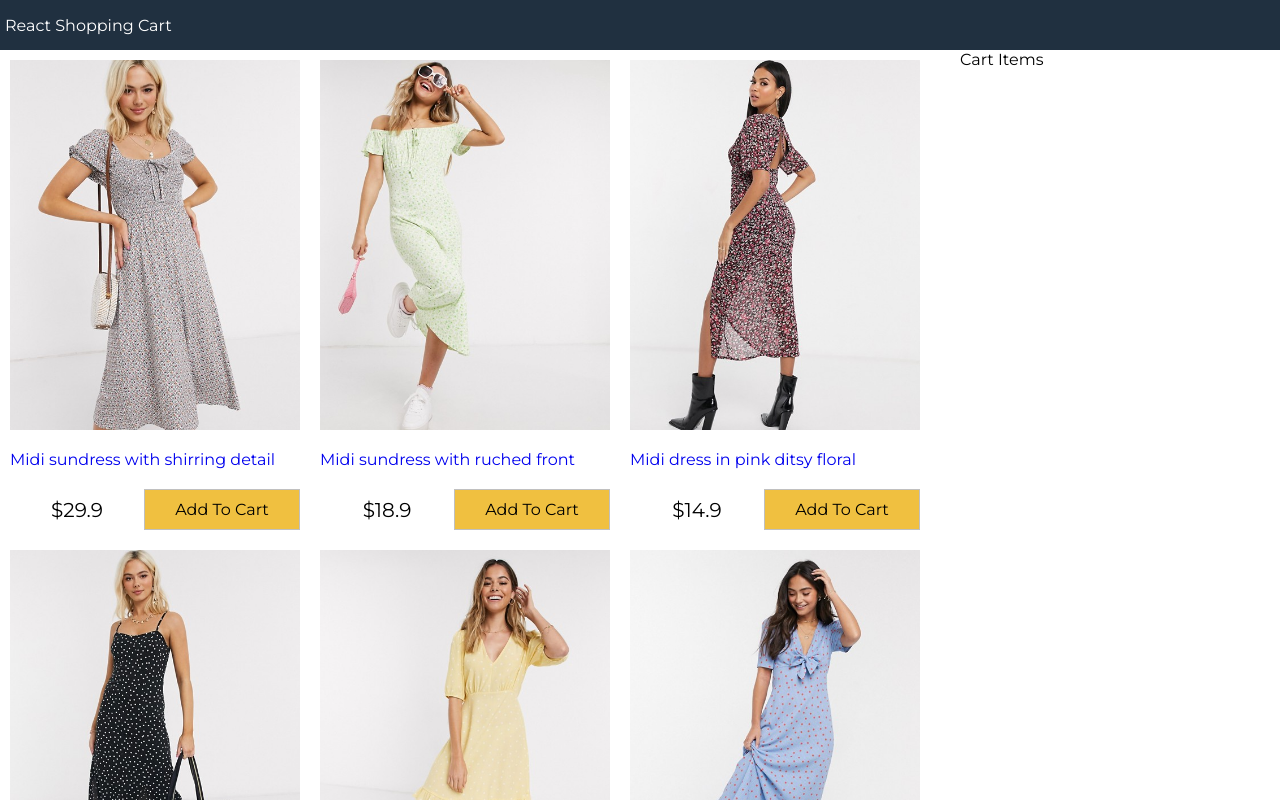
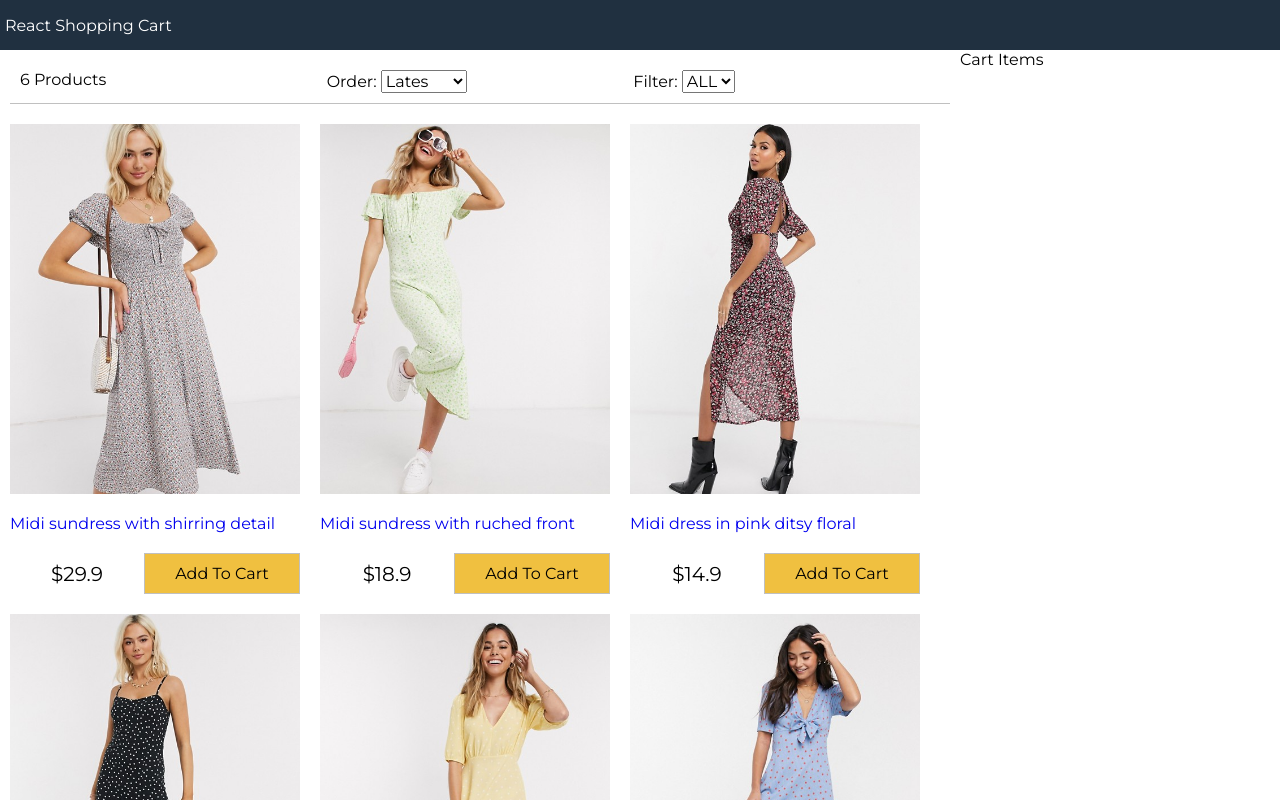
Before and after one commit to cyishere/react-shopping-cart, a React (Create React App) app: page / in a window 1280 px wide. Shown: the top 800 px of the page. Built offline with nearby package versions, Linux system fonts and the light colour scheme.

Commit message:
Create Filter Component

```diff
--- a/src/App.js
+++ b/src/App.js
@@ -2,16 +2,55 @@
  * @Author: chen yang
  * @Date: 2020-09-11 11:31:49
  * @Last Modified by: chen yang
- * @Last Modified time: 2020-09-11 11:47:20
+ * @Last Modified time: 2020-09-11 13:00:39
  */
 import React, { useState } from "react";
 import data from "./data.json";
 import Products from "./components/Products";
+import Filter from "./components/Filter";
 
 const App = () => {
   const [products, setProducts] = useState(data.products);
   const [size, setSize] = useState("");
   const [sort, setSort] = useState("");
+
+  const filterProducts = (event) => {
+    const theValue = event.target.value;
+    setSize(theValue);
+    if (theValue === "") {
+      setProducts(data.products);
+    } else {
+      setProducts(
+        data.products.filter(
+          (product) => product.availableSizes.indexOf(theValue) >= 0
+        )
+      );
+    }
+  };
+
+  const sortProducts = (event) => {
+    const theValue = event.target.value;
+
+    setSort(theValue);
+
+    setProducts(
+      products
+        .slice()
+        .sort((a, b) =>
+          theValue === "lowest"
+            ? a.price > b.price
+              ? 1
+              : -1
+            : theValue === "highest"
+            ? a.price < b.price
+              ? 1
+              : -1
+            : a._id < b._id
+            ? 1
+            : -1
+        )
+    );
+  };
 
   return (
     <div className="grid-container">
@@ -22,6 +61,13 @@
       <main>
         <div className="content">
           <div className="main">
+            <Filter
+              count={products.length}
+              size={size}
+              sort={sort}
+              filterProducts={filterProducts}
+              sortProducts={sortProducts}
+            />
             <Products products={products} />
           </div>
 
--- /dev/null
+++ b/src/components/Filter.js
@@ -0,0 +1,37 @@
+/*
+ * @Author: chen yang
+ * @Date: 2020-09-11 12:33:15
+ * @Last Modified by: chen yang
+ * @Last Modified time: 2020-09-11 12:41:21
+ */
+import React from "react";
+
+const Filter = ({ count, size, sort, filterProducts, sortProducts }) => {
+  return (
+    <div className="filter">
+      <div className="filter-result">{count} Products</div>
+      <div className="filter-sort">
+        Order:{" "}
+        <select value={sort} onChange={sortProducts}>
+          <option>Lates</option>
+          <option value="lowest">Lowest</option>
+          <option value="highest">Highest</option>
+        </select>
+      </div>
+      <div className="filter-size">
+        Filter:{" "}
+        <select value={size} onChange={filterProducts}>
+          <option value="">ALL</option>
+          <option value="XS">XS</option>
+          <option value="S">S</option>
+          <option value="M">M</option>
+          <option value="L">L</option>
+          <option value="XL">XL</option>
+          <option value="XXL">XXL</option>
+        </select>
+      </div>
+    </div>
+  );
+};
+
+export default Filter;
--- a/src/index.css
+++ b/src/index.css
@@ -2,7 +2,7 @@
  * @Author: chen yang
  * @Date: 2020-09-11 11:31:54
  * @Last Modified by: chen yang
- * @Last Modified time: 2020-09-11 12:03:12
+ * @Last Modified time: 2020-09-11 12:34:55
  */
 @import url("https://fonts.googleapis.com/css2?family=Montserrat&display=swap");
 
@@ -133,3 +133,15 @@
 .button.primary {
   background-color: #f0c040;
 }
+
+/** Filter */
+.filter {
+  display: flex;
+  padding: 1rem;
+  margin: 1rem;
+  border-bottom: 0.1rem #c0c0c0 solid;
+  justify-content: space-between;
+}
+.filter div {
+  flex: 1;
+}
```
